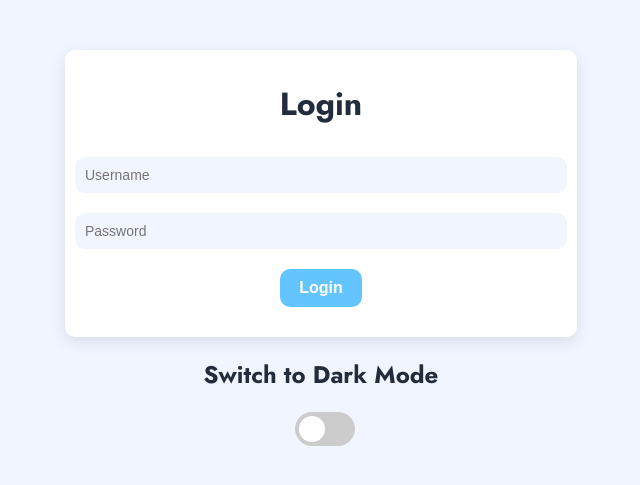
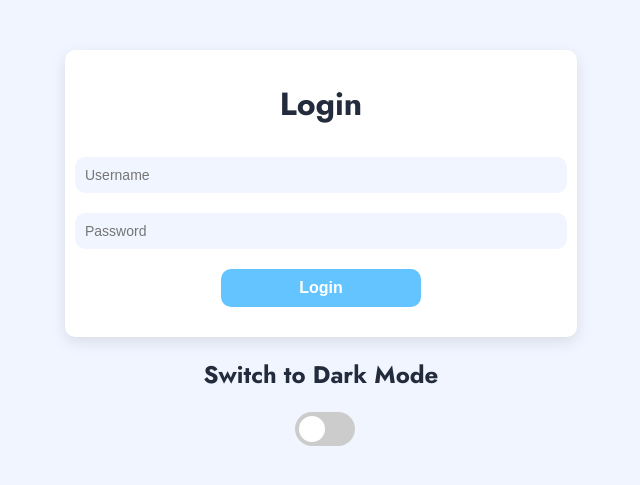
Before and after one commit to NicoMezzaa/AWS-Project, a PHP site: page / in a window 1280 px wide. Shown: the top 485 px of the page, without its empty margins (319-959 px from the left). Run offline with PHP 8.4, Linux system fonts and the light colour scheme.

Commit message:
Update style_index.css

```diff
--- a/asset/css/style_index.css
+++ b/asset/css/style_index.css
@@ -78,8 +78,7 @@ input:focus {
 }
 
 form button {
-  width: calc(20% - 20px); /* Larghezza massima - spazio per i bordi */
-  margin: 0 10px; /* Margini uniformi */
+  width: 200px;
   border: none;
   background-color: #63c4ff;
   border-radius: 10px;
```
